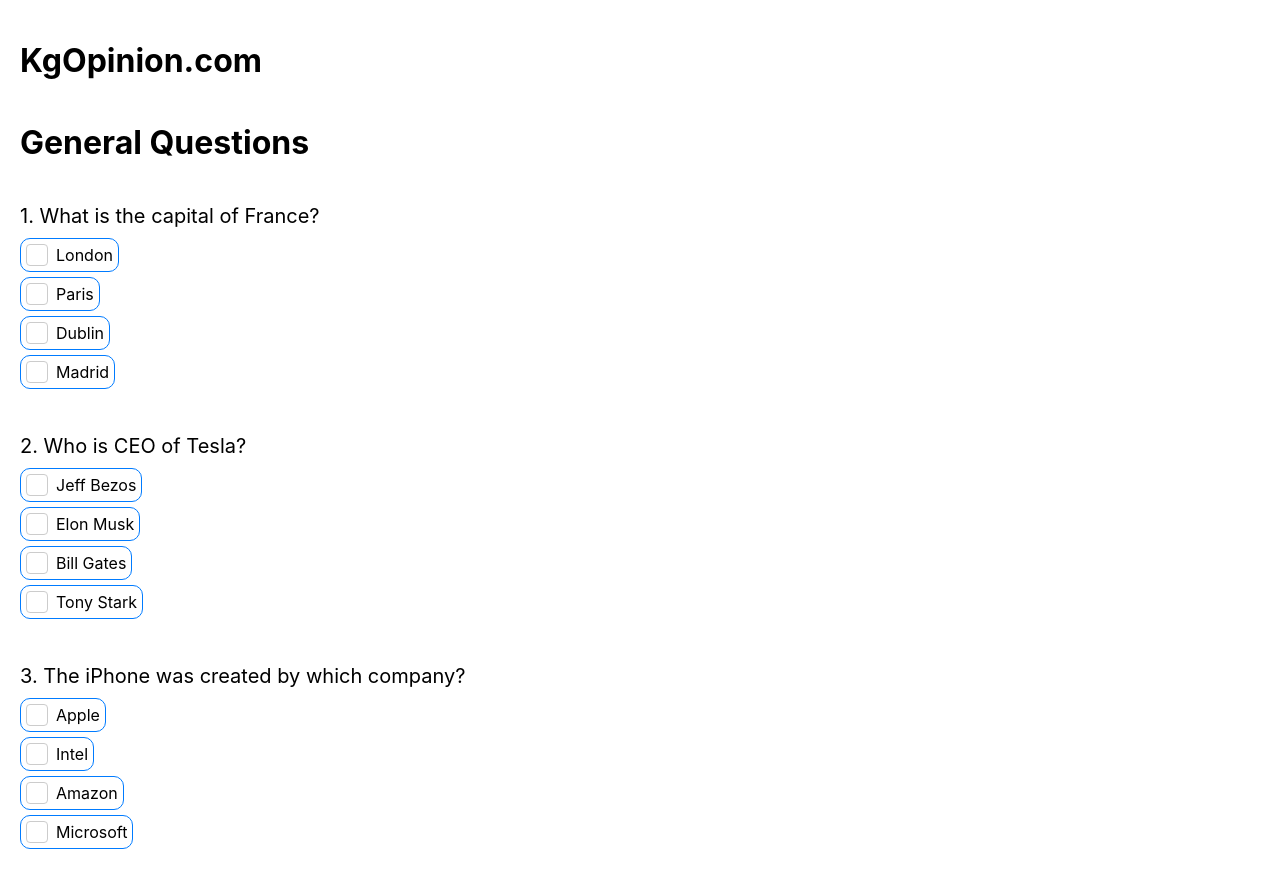
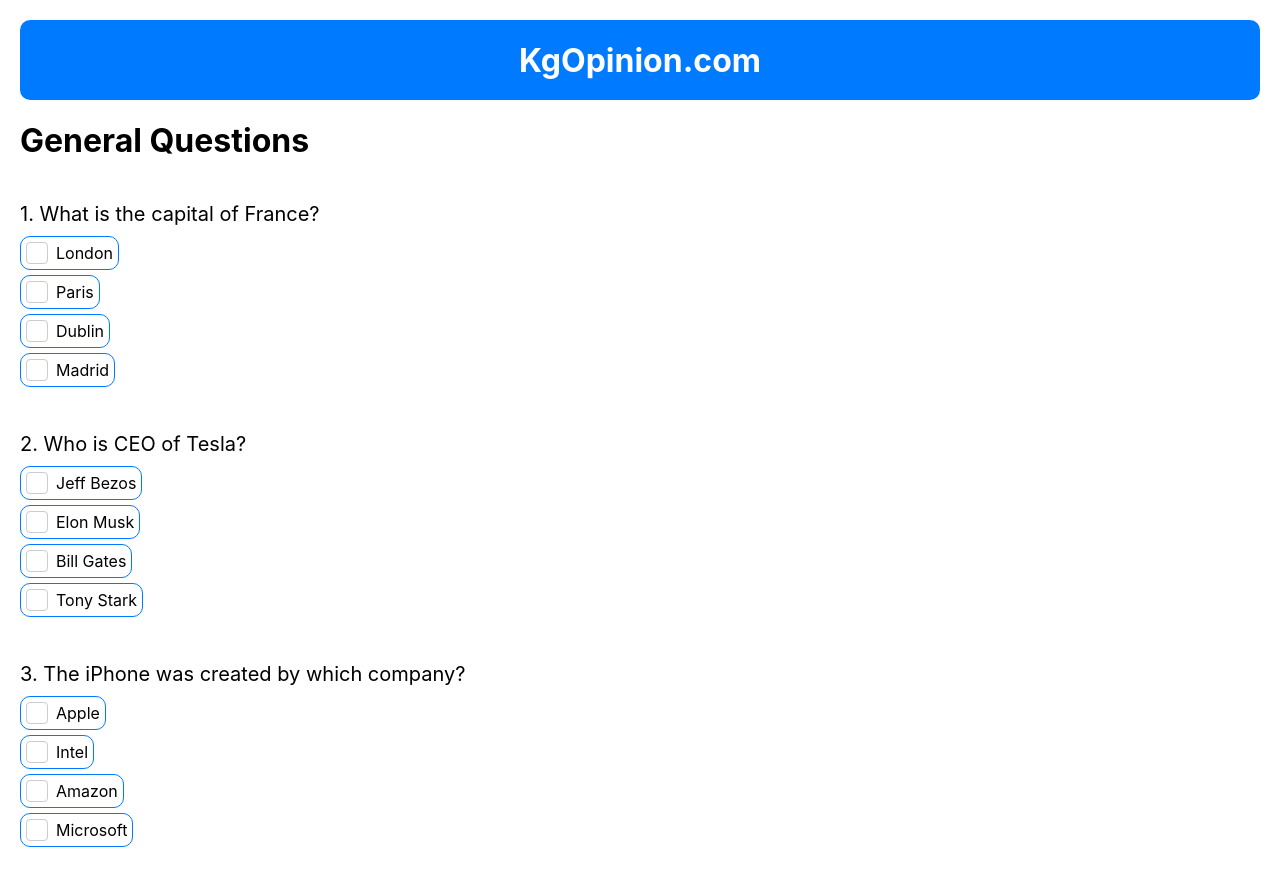
Before and after one commit to Kratosgado/react-ui, a React (Create React App) app: page / in a window 1280 px wide. Shown: the top 888 px of the page. Built offline with nearby package versions, Linux system fonts and the light colour scheme.

Commit message:
start creating a header components

```diff
--- a/src/App.tsx
+++ b/src/App.tsx
@@ -16,6 +16,7 @@
       <Header />
       <h1>General Questions</h1>
       {questions.map(( question, index) => (
+
         <QuestionItem key={index} number={index + 1} {...question} />
       ))}
     </div>
--- a/src/components/Header.tsx
+++ b/src/components/Header.tsx
@@ -1,9 +1,27 @@
 import React from 'react'
+import styled from 'styled-components';
 
 export const Header = () => {
   return (
-
-    <h1>KgOpinion.com</h1>
-
+    <HeaderContainer>
+      <h1>KgOpinion.com</h1>
+    </HeaderContainer>
   )
 }
+
+const primaryColor = '#007bff';
+const secondarColor = '#0d6153';
+
+
+// styles for header
+const HeaderContainer = styled.header`
+  height: ${window.innerHeight * 0.1}px;
+  width: 100%;
+  background-color: ${primaryColor};
+  color: #fff;
+  display: flex;
+  flex-direction: row;
+  align-items: center;
+  justify-content: center;
+  border-radius: 10px;
+`
--- a/src/components/OptionItem.tsx
+++ b/src/components/OptionItem.tsx
@@ -27,7 +27,7 @@
 };
 
 const primaryColor = '#007bff';
-const secondarColor = '#0d6153'
+const secondarColor = '#0d6153';
 
 const CheckboxContainer = styled.div<StyledCheckboxProps>`
   display: flex;
--- a/src/components/QuestionItem.tsx
+++ b/src/components/QuestionItem.tsx
@@ -30,6 +30,11 @@
                onChange={() => setSelectedOption(option.text)}
             />
          ))}
+         <div>
+            {selectedOption && (
+               <span>You have selected</span>
+         )}
+         </div>
       </QuestionContainer>
    );
 }
--- a/src/components/WaveAnimation.tsx
+++ b/src/components/WaveAnimation.tsx
@@ -3,7 +3,7 @@
 
 export const WaveAnimation: React.FC = () => {
   const width = window.innerWidth;
-  const height = 200;
+  const height = 10;
   const waveAmplitiude = 5;
   const waveLength = 100;
   const waveSpeed = 0.5;
@@ -29,7 +29,7 @@
 
   return (
     <>
-      <svg width={width} height={height}>
+      <svg width={width} height={10}>
       <path d={path} fill="#0d6153" stroke="#0d6153" strokeWidth={1} />
       </svg>
 
```
